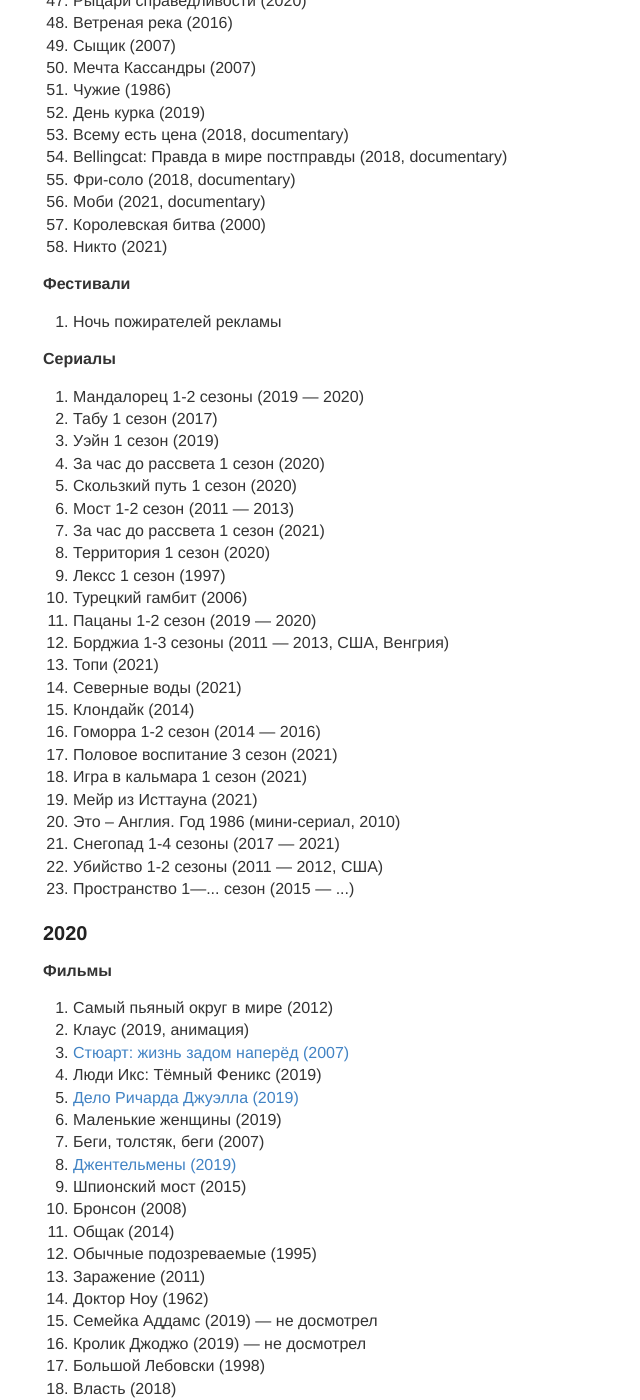
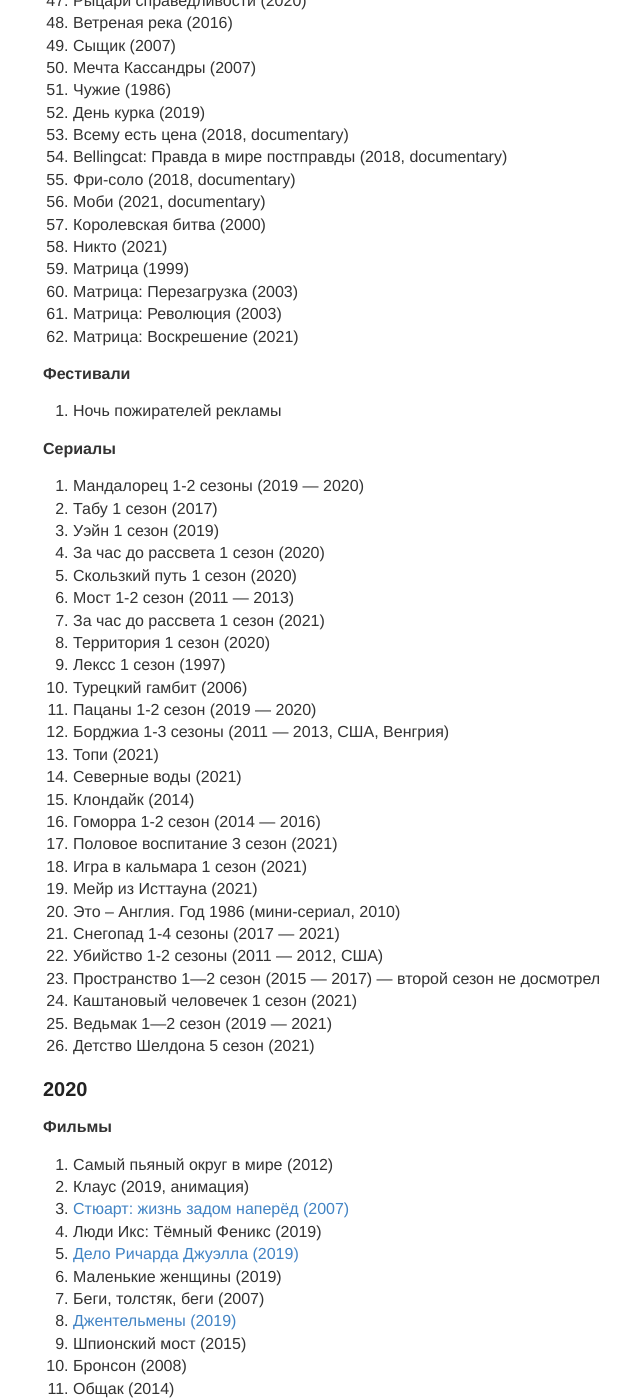
Before and after one commit to sombro/nbuevich.com, a Jekyll site: the page built from blog/_posts/2099-12-14-movies.md, in a window 1280 px wide and 1400 px high, scrolled down 1481 px. Shown: the whole window, without its empty margins (237-877 px from the left). Built offline with Jekyll 4.4.1, drawn with Linux system fonts in a browser that asks for light colours.

Commit message:
some new content

```diff
--- a/blog/_posts/2099-12-14-movies.md
+++ b/blog/_posts/2099-12-14-movies.md
@@ -73,6 +73,10 @@
     <li>Моби (2021, documentary)</li>
     <li>Королевская битва (2000)</li>
     <li>Никто (2021)</li>
+    <li>Матрица (1999)</li>
+    <li>Матрица: Перезагрузка (2003)</li>
+    <li>Матрица: Революция (2003)</li>
+    <li>Матрица: Воскрешение (2021)</li>
 </ol>
 
 <b>Фестивали</b>
@@ -106,7 +110,10 @@
     <li>Это – Англия. Год 1986 (мини-сериал, 2010)</li>
     <li>Снегопад 1-4 сезоны (2017 — 2021)</li>
     <li>Убийство 1-2 сезоны (2011 — 2012, США)</li>
-    <li>Пространство 1—... сезон (2015 — ...)</li>
+    <li>Пространство 1—2 сезон (2015 — 2017) — второй сезон не досмотрел</li>
+    <li>Каштановый человечек 1 сезон (2021)</li>
+    <li>Ведьмак 1—2 сезон (2019 — 2021)</li>
+    <li>Детство Шелдона 5 сезон (2021)</li>
 </ol>
 
 
```
Also changed, not shown: blog/_posts/2099-12-13-books.md (+2 -0 lines), blog/_posts/2099-12-15-travel.md (+2 -0 lines).
